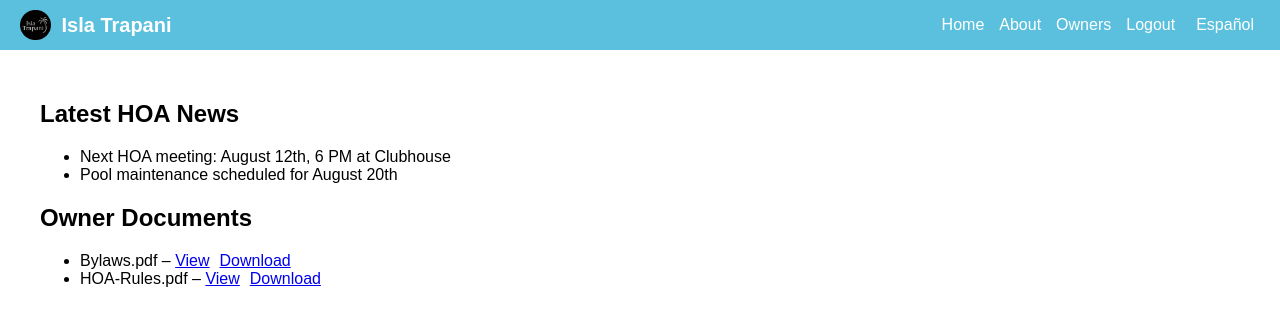
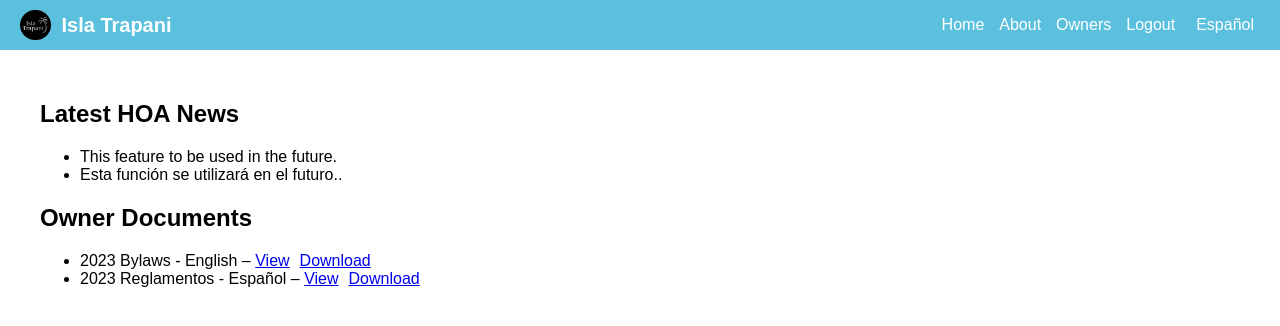
Before and after one commit to grdino/isla-trapani, a Next.js app: page /owners in a window 1280 px wide. Shown: the top 326 px of the page. Built offline with nearby package versions, Linux system fonts and the light colour scheme; sample sign-in values are in the browser's storage.

Commit message:
Update owners.js
Add bylaws, reglamentos and HOA TBD

```diff
--- a/pages/owners.js
+++ b/pages/owners.js
@@ -8,13 +8,13 @@ export default function Owners() {
 
   // Hardcoded sample data (will later pull from Google Sheets)
   const news = [
-    { id: 1, text: "Next HOA meeting: August 12th, 6 PM at Clubhouse" },
-    { id: 2, text: "Pool maintenance scheduled for August 20th" }
+    { id: 1, text: "This feature to be used in the future." },
+    { id: 2, text: "Esta función se utilizará en el futuro.." }
   ];
 
   const documents = [
-    { id: 1, name: "Bylaws.pdf", path: "/owners-docs/bylaws.pdf" },
-    { id: 2, name: "HOA-Rules.pdf", path: "/owners-docs/hoa-rules.pdf" }
+    { id: 1, name: "2023 Bylaws - English", path: "/owners-docs/bylaws.pdf" },
+    { id: 2, name: "2023 Reglamentos - Español", path: "/owners-docs/reglamentos.pdf" }
   ];
 
   return (
```
